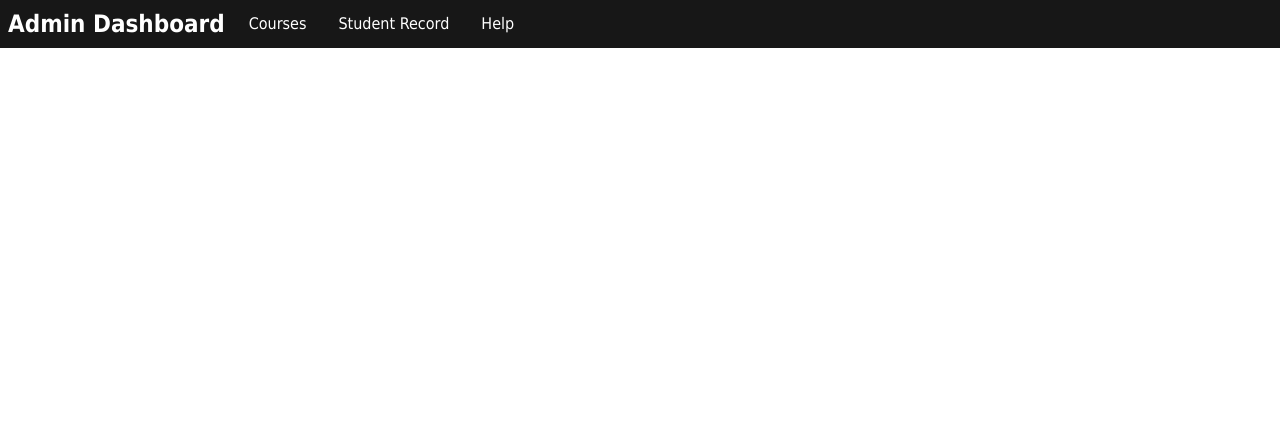
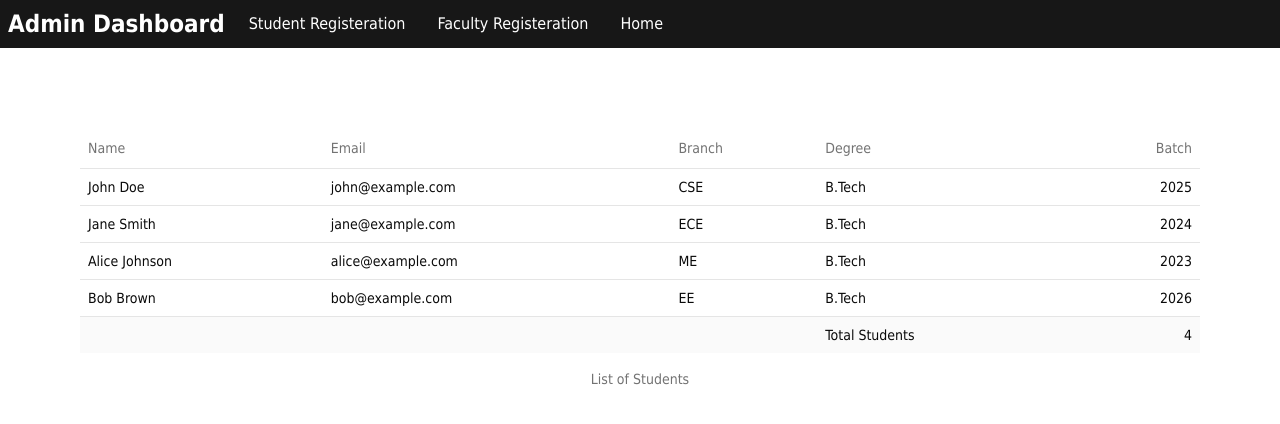
Before and after one commit to Samarthsinghal28/AIMS-Portal, a Next.js app in the folder frontend/: page /admin in a window 1280 px wide. Shown: the top 424 px of the page. Built offline with nearby package versions, Linux system fonts and the light colour scheme.

Commit message:
Fixed admin UI

```diff
--- a/frontend/src/app/admin/faculty_registeration/page.tsx
+++ b/frontend/src/app/admin/faculty_registeration/page.tsx
@@ -1,20 +1,13 @@
-import { Dashboard } from "@/components/dashboard";
+import { AdminDashboard } from "@/components/admin_dashboard";
 import { FacultyRegister } from "@/components/faculty-register";
 
 export default function FacReg() {
   return (
     <div className="">
-      <Dashboard title="Faculty Registration">
-        <div className="text-center mb-8">
-          {/* Page Title and Intro */}
-          <h1 className="text-3xl font-bold mb-4">Enter Faculty Details</h1>
-        </div>
-
-        {/* Form Section */}
-        <div className="max-w-lg mx-auto bg-white p-6 rounded-lg shadow-md">
-          <FacultyRegister />
-        </div>
-      </Dashboard>
+      <AdminDashboard />
+      <div className="m-10 max-w-lg mx-auto bg-white p-6 rounded-lg shadow-md">
+        <FacultyRegister />
+      </div>
     </div>
   );
 }
--- a/frontend/src/app/admin/page.tsx
+++ b/frontend/src/app/admin/page.tsx
@@ -2,32 +2,62 @@
 
 import { Button } from "@/components/ui/button";
 import { useRouter } from "next/navigation";
-import { Dashboard } from "@/components/dashboard";
+import { AdminDashboard } from "@/components/admin_dashboard";
+import { PeopleList } from "@/components/people_list";
+
+const students = [
+  {
+    name: "John Doe",
+    email: "john@example.com",
+    branch: "CSE",
+    degree: "B.Tech",
+    batch: "2025",
+  },
+  {
+    name: "Jane Smith",
+    email: "jane@example.com",
+    branch: "ECE",
+    degree: "B.Tech",
+    batch: "2024",
+  },
+  {
+    name: "Alice Johnson",
+    email: "alice@example.com",
+    branch: "ME",
+    degree: "B.Tech",
+    batch: "2023",
+  },
+  {
+    name: "Bob Brown",
+    email: "bob@example.com",
+    branch: "EE",
+    degree: "B.Tech",
+    batch: "2026",
+  },
+];
+
+const studentColumns = [
+  { header: "Name", accessor: "name", className: "font-medium" },
+  { header: "Email", accessor: "email" },
+  { header: "Branch", accessor: "branch" },
+  { header: "Degree", accessor: "degree" },
+  { header: "Batch", accessor: "batch", className: "text-right" },
+];
 
 export default function Admin() {
   const router = useRouter();
 
   return (
-    <Dashboard>
-      <div className="flex flex-col items-center justify-center gap-6 bg-muted p-6 md:p-10">
-        {/* Admin Dashboard Heading */}
-        <div className="text-2xl font-bold text-center mb-6">
-          Admin Dashboard
-        </div>
-
-        {/* Registration Buttons */}
-        <div className="flex w-full max-w-sm flex-col gap-6">
-          {/* Navigate to Student Registration */}
-          <Button onClick={() => router.push("/admin/student_registeration")}>
-            Student Register
-          </Button>
-
-          {/* Navigate to Faculty Registration */}
-          <Button onClick={() => router.push("/admin/faculty_registeration")}>
-            Faculty Register
-          </Button>
-        </div>
+    <div className="">
+      <AdminDashboard />
+      <div className="flex m-20">
+        <PeopleList
+          columns={studentColumns}
+          data={students}
+          caption="List of Students"
+          footerData={["", "", "", "Total Students", `${students.length}`]}
+        />
       </div>
-    </Dashboard>
+    </div>
   );
 }
--- a/frontend/src/app/admin/student_registeration/page.tsx
+++ b/frontend/src/app/admin/student_registeration/page.tsx
@@ -1,20 +1,13 @@
-import { Dashboard } from "@/components/dashboard";
+import { AdminDashboard } from "@/components/admin_dashboard";
 import { StudentRegister } from "@/components/student-register";
 
 export default function StudReg() {
   return (
     <div className="">
-      <Dashboard title="Student Registration">
-        <div className="text-center mb-8">
-          {/* Page Title and Intro */}
-          <h1 className="text-3xl font-bold mb-4">Enter Student Details</h1>
-        </div>
-
-        {/* Form Section */}
-        <div className="max-w-lg mx-auto bg-white p-6 rounded-lg shadow-md">
-          <StudentRegister />
-        </div>
-      </Dashboard>
+      <AdminDashboard />
+      <div className="m-10 max-w-lg mx-auto bg-white p-6 rounded-lg shadow-md">
+        <StudentRegister />
+      </div>
     </div>
   );
 }
--- /dev/null
+++ b/frontend/src/components/admin_dashboard.tsx
@@ -0,0 +1,31 @@
+const components: { title: string; href: string; description?: string }[] = [
+  { title: "Student Registeration", href: "/admin/student_registeration" },
+  { title: "Faculty Registeration", href: "/admin/faculty_registeration" },
+  { title: "Home", href: "/admin" },
+];
+
+export function AdminDashboard() {
+  return (
+    <div>
+      {/* Admin Dashboard Header */}
+
+      {/* Navigation Menu */}
+      <nav className="flex align-middle bg-primary text-white overflow-hidden">
+        <p className="self-center text-2xl font-bold mx-2">Admin Dashboard</p>
+        <ul className="list-none m-0 p-0 flex">
+          {/* Dynamic Components */}
+          {components.map((component) => (
+            <li key={component.href} className="float-left">
+              <a
+                href={component.href}
+                className="block  text-center px-4 py-3 no-underline hover:bg-secondary "
+              >
+                {component.title}
+              </a>
+            </li>
+          ))}
+        </ul>
+      </nav>
+    </div>
+  );
+}
--- a/frontend/src/components/dashboard.tsx
+++ /dev/null
@@ -1,31 +0,0 @@
-const components: { title: string; href: string; description?: string }[] = [
-  { title: "Courses", href: "/courses" },
-  { title: "Student Record", href: "/student-record" },
-  { title: "Help", href: "/help" },
-];
-
-export function Dashboard() {
-  return (
-    <div>
-      {/* Admin Dashboard Header */}
-
-      {/* Navigation Menu */}
-      <nav className="flex align-middle bg-primary text-white overflow-hidden">
-        <p className="self-center text-2xl font-bold mx-2">Admin Dashboard</p>
-        <ul className="list-none m-0 p-0 flex">
-          {/* Dynamic Components */}
-          {components.map((component) => (
-            <li key={component.href} className="float-left">
-              <a
-                href={component.href}
-                className="block  text-center px-4 py-3 no-underline hover:bg-secondary "
-              >
-                {component.title}
-              </a>
-            </li>
-          ))}
-        </ul>
-      </nav>
-    </div>
-  );
-}
--- /dev/null
+++ b/frontend/src/components/people_list.tsx
@@ -0,0 +1,69 @@
+import {
+  Table,
+  TableBody,
+  TableCaption,
+  TableCell,
+  TableFooter,
+  TableHead,
+  TableHeader,
+  TableRow,
+} from "@/components/ui/table";
+type TableColumn = {
+  header: string; // Header text
+  accessor: string; // Key to access data from rows
+  className?: string; // Optional: class for styling
+};
+
+type GenericTableProps = {
+  columns: TableColumn[]; // Define the table columns
+  data: Record<string, any>[]; // Array of objects representing rows
+  caption?: string; // Optional: caption for the table
+  footerData?: string[]; // Optional: footer values
+};
+
+export function PeopleList({
+  columns,
+  data,
+  caption,
+  footerData,
+}: GenericTableProps) {
+  return (
+    <Table>
+      {caption && <TableCaption>{caption}</TableCaption>}
+      <TableHeader>
+        <TableRow>
+          {columns.map((column) => (
+            <TableHead key={column.accessor} className={column.className}>
+              {column.header}
+            </TableHead>
+          ))}
+        </TableRow>
+      </TableHeader>
+      <TableBody>
+        {data.map((row, index) => (
+          <TableRow key={index}>
+            {columns.map((column) => (
+              <TableCell key={column.accessor} className={column.className}>
+                {row[column.accessor]}
+              </TableCell>
+            ))}
+          </TableRow>
+        ))}
+      </TableBody>
+      {footerData && (
+        <TableFooter>
+          <TableRow>
+            {footerData.map((footerValue, index) => (
+              <TableCell
+                key={index}
+                className={index === footerData.length - 1 ? "text-right" : ""}
+              >
+                {footerValue}
+              </TableCell>
+            ))}
+          </TableRow>
+        </TableFooter>
+      )}
+    </Table>
+  );
+}
--- /dev/null
+++ b/frontend/src/components/ui/table.tsx
@@ -0,0 +1,120 @@
+import * as React from "react"
+
+import { cn } from "@/lib/utils"
+
+const Table = React.forwardRef<
+  HTMLTableElement,
+  React.HTMLAttributes<HTMLTableElement>
+>(({ className, ...props }, ref) => (
+  <div className="relative w-full overflow-auto">
+    <table
+      ref={ref}
+      className={cn("w-full caption-bottom text-sm", className)}
+      {...props}
+    />
+  </div>
+))
+Table.displayName = "Table"
+
+const TableHeader = React.forwardRef<
+  HTMLTableSectionElement,
+  React.HTMLAttributes<HTMLTableSectionElement>
+>(({ className, ...props }, ref) => (
+  <thead ref={ref} className={cn("[&_tr]:border-b", className)} {...props} />
+))
+TableHeader.displayName = "TableHeader"
+
+const TableBody = React.forwardRef<
+  HTMLTableSectionElement,
+  React.HTMLAttributes<HTMLTableSectionElement>
+>(({ className, ...props }, ref) => (
+  <tbody
+    ref={ref}
+    className={cn("[&_tr:last-child]:border-0", className)}
+    {...props}
+  />
+))
+TableBody.displayName = "TableBody"
+
+const TableFooter = React.forwardRef<
+  HTMLTableSectionElement,
+  React.HTMLAttributes<HTMLTableSectionElement>
+>(({ className, ...props }, ref) => (
+  <tfoot
+    ref={ref}
+    className={cn(
+      "border-t bg-muted/50 font-medium [&>tr]:last:border-b-0",
+      className
+    )}
+    {...props}
+  />
+))
+TableFooter.displayName = "TableFooter"
+
+const TableRow = React.forwardRef<
+  HTMLTableRowElement,
+  React.HTMLAttributes<HTMLTableRowElement>
+>(({ className, ...props }, ref) => (
+  <tr
+    ref={ref}
+    className={cn(
+      "border-b transition-colors hover:bg-muted/50 data-[state=selected]:bg-muted",
+      className
+    )}
+    {...props}
+  />
+))
+TableRow.displayName = "TableRow"
+
+const TableHead = React.forwardRef<
+  HTMLTableCellElement,
+  React.ThHTMLAttributes<HTMLTableCellElement>
+>(({ className, ...props }, ref) => (
+  <th
+    ref={ref}
+    className={cn(
+      "h-10 px-2 text-left align-middle font-medium text-muted-foreground [&:has([role=checkbox])]:pr-0 [&>[role=checkbox]]:translate-y-[2px]",
+      className
+    )}
+    {...props}
+  />
+))
+TableHead.displayName = "TableHead"
+
+const TableCell = React.forwardRef<
+  HTMLTableCellElement,
+  React.TdHTMLAttributes<HTMLTableCellElement>
+>(({ className, ...props }, ref) => (
+  <td
+    ref={ref}
+    className={cn(
+      "p-2 align-middle [&:has([role=checkbox])]:pr-0 [&>[role=checkbox]]:translate-y-[2px]",
+      className
+    )}
+    {...props}
+  />
+))
+TableCell.displayName = "TableCell"
+
+const TableCaption = React.forwardRef<
+  HTMLTableCaptionElement,
+  React.HTMLAttributes<HTMLTableCaptionElement>
+>(({ className, ...props }, ref) => (
+  <caption
+    ref={ref}
+    className={cn("mt-4 text-sm text-muted-foreground", className)}
+    {...props}
+  />
+))
+TableCaption.displayName = "TableCaption"
+
+export {
+  Table,
+  TableHeader,
+  TableBody,
+  TableFooter,
+  TableHead,
+  TableRow,
+  TableCell,
+  TableCaption,
+}
```
